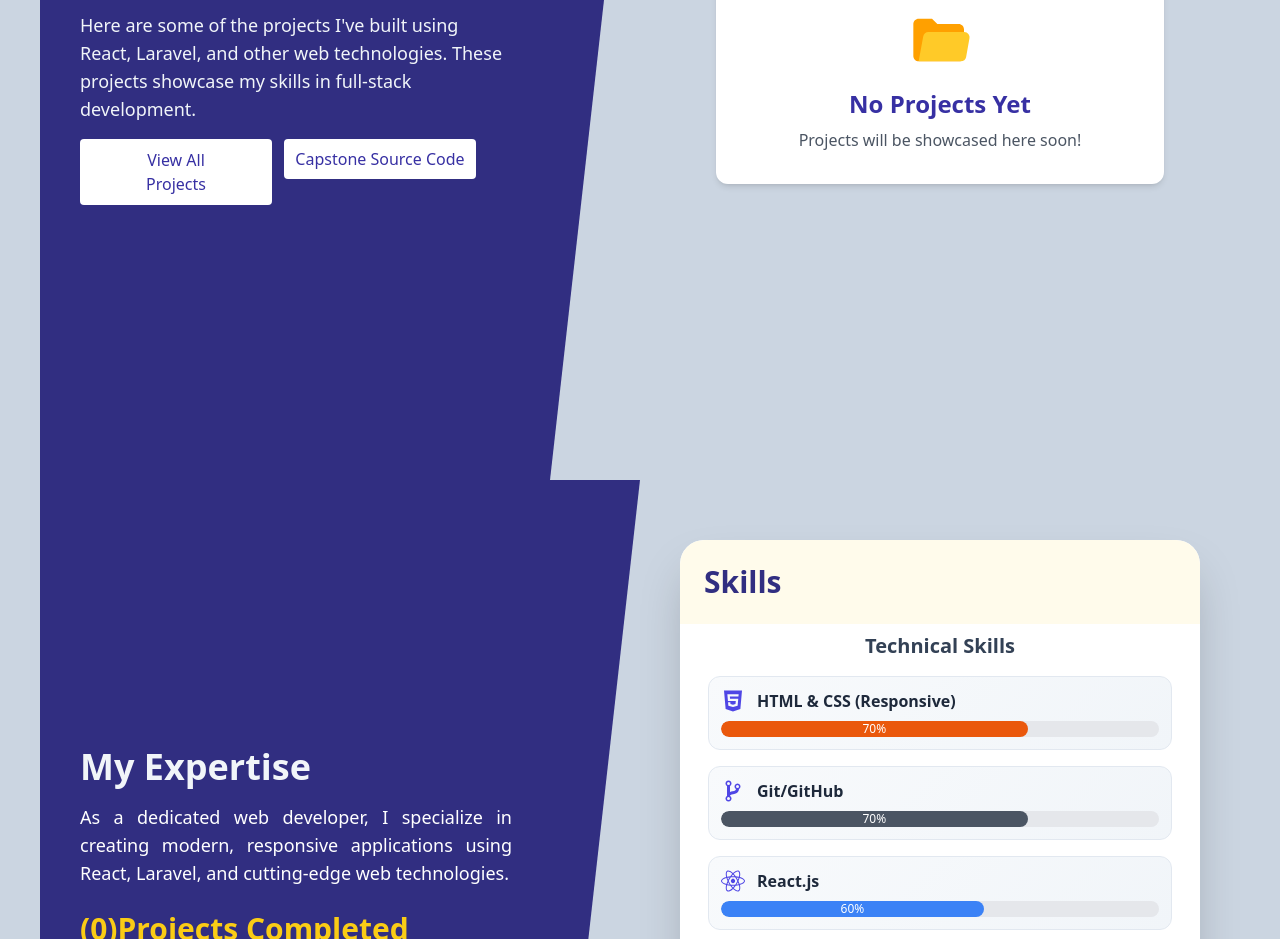
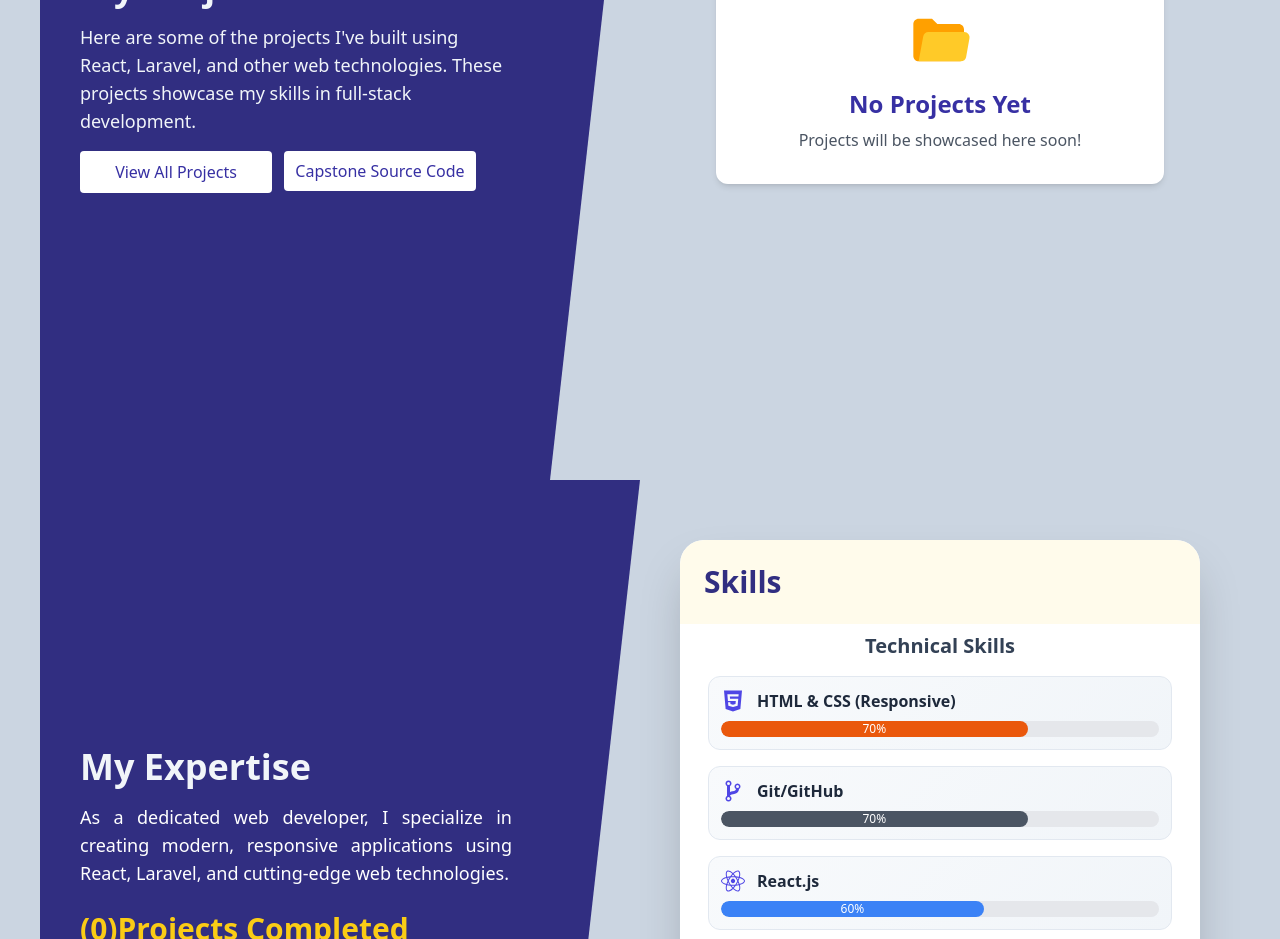
Before and after one commit to DpDev12/MyPortfolio, a React (Vite) app in the folder frontend/: page / in a window 1280 px wide. Shown: the part 1120-2059 px from the top of the page. Built offline with nearby package versions, Linux system fonts and the light colour scheme.

Commit message:
Updating project section with github

```diff
--- a/frontend/src/pages/user/portfolio.tsx
+++ b/frontend/src/pages/user/portfolio.tsx
@@ -385,7 +385,7 @@ export default function Portfolio() {
                             <button
                                 style={myProjectBtnFadeIn.style}
                                 onClick={openViewProjectModal}
-                                className="w-full sm:w-48 py-2 px-9 bg-white text-indigo-800 rounded hover:bg-gray-200 transition text-center font-medium"
+                                className="w-full sm:w-48 py-2 px-4 bg-white text-indigo-800 rounded hover:bg-gray-200 transition text-center font-medium"
                             >
                                 View All Projects
                             </button>
```
